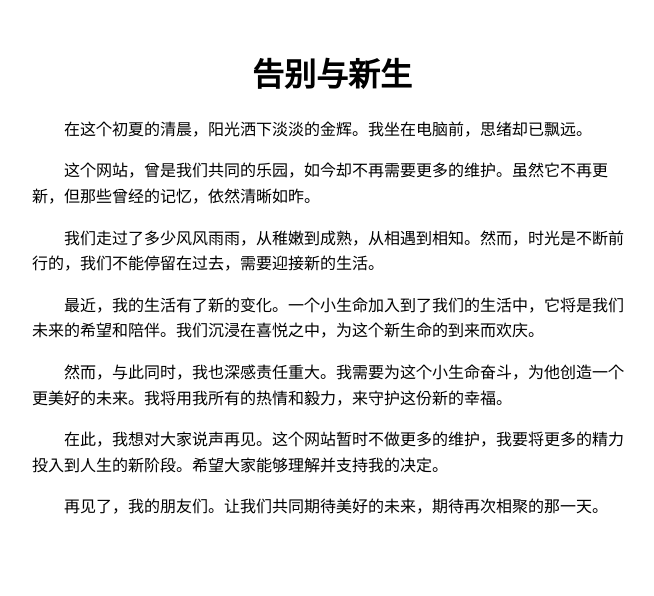
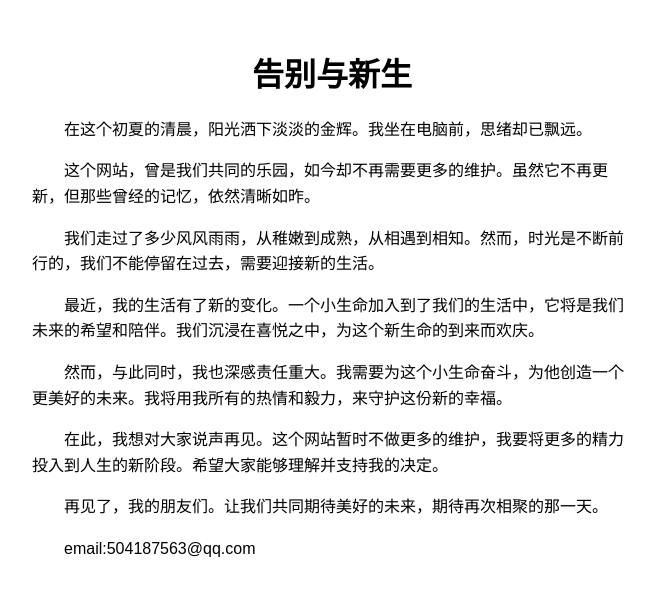
Before and after one commit to wb94/aiwwb.github.io, a Jekyll site: the page index.html, which Jekyll copies as it is, in a window 1280 px wide. Shown: the top 596 px of the page, without its empty margins (308-962 px from the left). Built offline with Jekyll 4.4.1, drawn with Linux system fonts in a browser that asks for light colours.

Commit message:
Update index.html

```diff
--- a/index.html
+++ b/index.html
@@ -1 +1,42 @@
-<!DOCTYPE html> <html> <head> <title>告别与新生</title> <style> body { font-family: Arial, sans-serif; } .container { max-width: 600px; margin: 0 auto; padding: 20px; } h1 { text-align: center; } p { text-indent: 2em; line-height: 1.6; } </style> </head> <body> <div class="container"> <h1>告别与新生</h1> <p>在这个初夏的清晨，阳光洒下淡淡的金辉。我坐在电脑前，思绪却已飘远。</p> <p>这个网站，曾是我们共同的乐园，如今却不再需要更多的维护。虽然它不再更新，但那些曾经的记忆，依然清晰如昨。</p> <p>我们走过了多少风风雨雨，从稚嫩到成熟，从相遇到相知。然而，时光是不断前行的，我们不能停留在过去，需要迎接新的生活。</p> <p>最近，我的生活有了新的变化。一个小生命加入到了我们的生活中，它将是我们未来的希望和陪伴。我们沉浸在喜悦之中，为这个新生命的到来而欢庆。</p> <p>然而，与此同时，我也深感责任重大。我需要为这个小生命奋斗，为他创造一个更美好的未来。我将用我所有的热情和毅力，来守护这份新的幸福。</p> <p>在此，我想对大家说声再见。这个网站暂时不做更多的维护，我要将更多的精力投入到人生的新阶段。希望大家能够理解并支持我的决定。</p> <p>再见了，我的朋友们。让我们共同期待美好的未来，期待再次相聚的那一天。</p> </div> </body> </html>
+<!DOCTYPE html>
+<html>
+
+<head>
+    <title>告别与新生</title>
+    <style>
+        body {
+            font-family: Arial, sans-serif;
+        }
+
+        .container {
+            max-width: 600px;
+            margin: 0 auto;
+            padding: 20px;
+        }
+
+        h1 {
+            text-align: center;
+        }
+
+        p {
+            text-indent: 2em;
+            line-height: 1.6;
+        }
+    </style>
+</head>
+
+<body>
+    <div class="container">
+        <h1>告别与新生</h1>
+        <p>在这个初夏的清晨，阳光洒下淡淡的金辉。我坐在电脑前，思绪却已飘远。</p>
+        <p>这个网站，曾是我们共同的乐园，如今却不再需要更多的维护。虽然它不再更新，但那些曾经的记忆，依然清晰如昨。</p>
+        <p>我们走过了多少风风雨雨，从稚嫩到成熟，从相遇到相知。然而，时光是不断前行的，我们不能停留在过去，需要迎接新的生活。</p>
+        <p>最近，我的生活有了新的变化。一个小生命加入到了我们的生活中，它将是我们未来的希望和陪伴。我们沉浸在喜悦之中，为这个新生命的到来而欢庆。</p>
+        <p>然而，与此同时，我也深感责任重大。我需要为这个小生命奋斗，为他创造一个更美好的未来。我将用我所有的热情和毅力，来守护这份新的幸福。</p>
+        <p>在此，我想对大家说声再见。这个网站暂时不做更多的维护，我要将更多的精力投入到人生的新阶段。希望大家能够理解并支持我的决定。</p>
+        <p>再见了，我的朋友们。让我们共同期待美好的未来，期待再次相聚的那一天。</p>
+        <p>email:504187563@qq.com</p>
+    </div>
+</body>
+
+</html>
```
